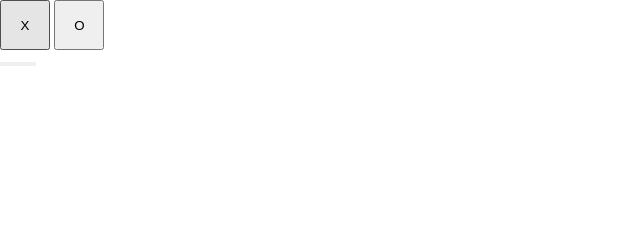
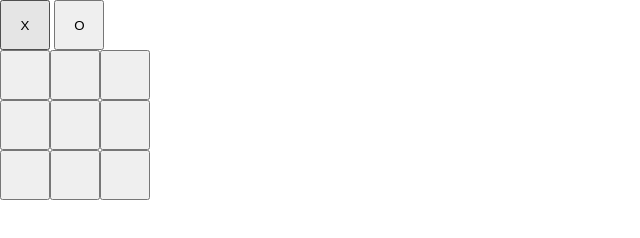
Before and after one commit to willbickham3/tictactoe, a plain HTML site: page index.html in a window 1280 px wide. Shown: the whole page, without its empty margins (0-640 px from the left). Drawn offline with Linux system fonts and the light colour scheme.

Commit message:
Add display: grid, rows, and columns to gameContainer class

```diff
--- a/styles.css
+++ b/styles.css
@@ -8,6 +8,12 @@ body {
     font-family:sans-serif;
 }
 
+.gameContainer {
+    display: grid;
+    grid-template-rows: repeat(3, 50px);
+    grid-template-columns: repeat(3, 50px);
+}
+
 .selection {
     width: 50px;
     height: 50px;
```
